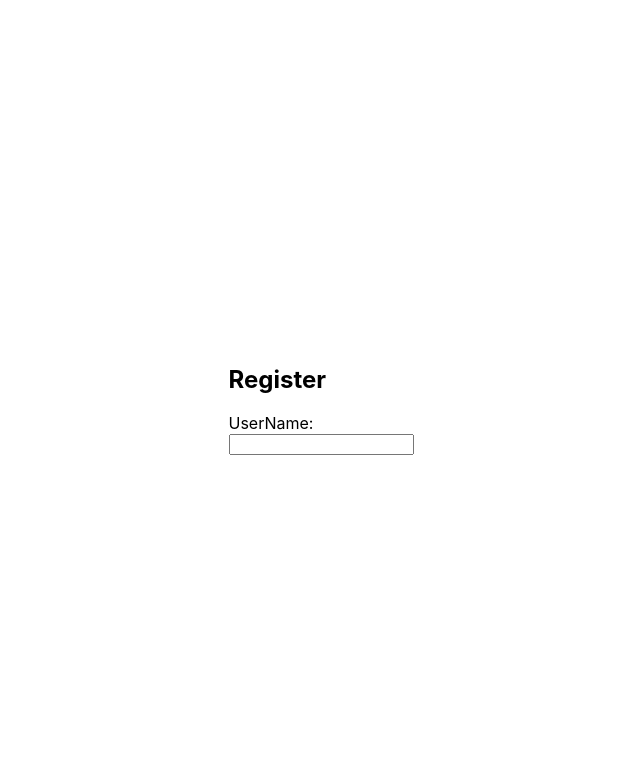
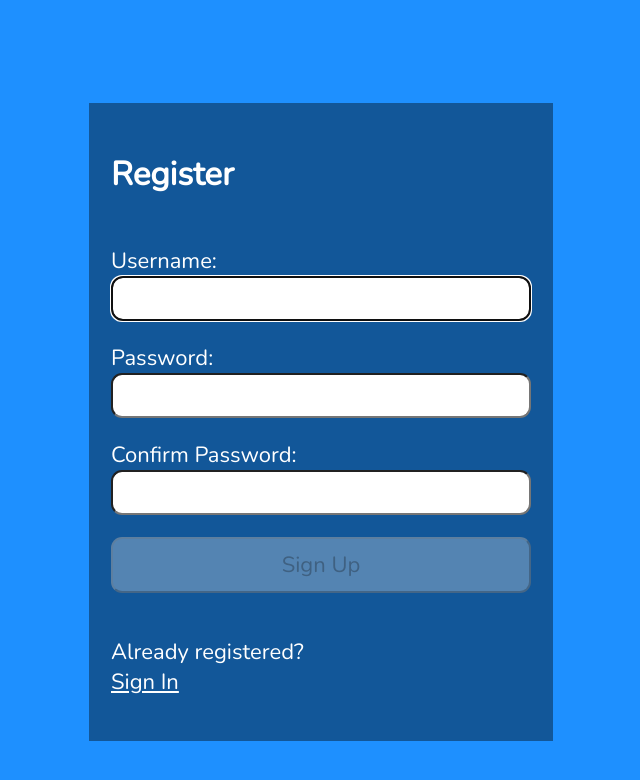
Before and after one commit to ajrfyd/login-prac, a React (Create React App) app: page / in a window 1280 px wide. Shown: the top 780 px of the page, without its empty margins (319-959 px from the left). Built offline with nearby package versions, Linux system fonts and the light colour scheme; the HTML template or start-up script is replaced by a standard one.

Commit message:
Setting: Initial Setting

```diff
--- a/src/App.tsx
+++ b/src/App.tsx
@@ -4,7 +4,7 @@
 const App = () => {
 
   return (
-    <main>
+    <main className='App'>
       <Register />
     </main>
   )
--- /dev/null
+++ b/src/api/axios.js
@@ -0,0 +1,5 @@
+import axios from 'axios';
+
+export default axios.create({
+    baseURL: 'http://localhost:3500'
+});
--- a/src/components/Register/Register.tsx
+++ b/src/components/Register/Register.tsx
@@ -1,20 +1,33 @@
 import React, { useState, useEffect, useRef, useTransition } from "react";
 import styled from 'styled-components';
 import CustomInput from "../utils/Input";
-import { user_regex, pass_regex } from "../../utils/utils";
+import { user_regex, pass_regex, REGISTER_URL } from "../../utils/utils";
+import axios from "axios";
+import { AiOutlineCheck, AiOutlineClose, AiOutlineInfoCircle } from 'react-icons/ai'
 
+type AxiosRes = {
+  accessToken: string;
+  data: [],
+  err?: Errtype;
+}
+
+type Errtype = {
+  response: {
+    status: number;
+  }
+}
 
 const Register = () => {
   const userRef = useRef<HTMLInputElement>(null);
-  const errRef = useRef();
+  const errRef = useRef<HTMLParagraphElement>(null);
 
-  const [user, setUser] = useState<string>('');
-  const [validName, setValidName] = useState<boolean>(false);
-  const [userFocus, setUserFocus] = useState<boolean>(false);
+  const [user, setUser] = useState('');
+  const [validName, setValidName] = useState(false);
+  const [userFocus, setUserFocus] = useState(false);
 
   const [pwd, setPwd] = useState<string>('');
-  const [validPwd, setValidPwd] = useState<boolean>(false);
-  const [pwdFocus, setPwdFocus] = useState<boolean>(false);
+  const [validPwd, setValidPwd] = useState(false);
+  const [pwdFocus, setPwdFocus] = useState(false);
 
   const [matchPwd, setMatchPwd] = useState('');
   const [validMatch, setValidMatch] = useState(false);
@@ -30,21 +43,168 @@
   }, [])
 
   useEffect(() => {
+    setValidName(user_regex.test(user));
+  }, [user])
+
+  useEffect(() => {
     const result = user_regex.test(user);
     setValidName(result);
-  }, [])
+  }, [user]);
 
-  const submitHandler = () => {
+  useEffect(() => {
+    setValidPwd(pass_regex.test(pwd));
+    setValidMatch(pwd === matchPwd);
+  }, [pwd, matchPwd])
+
+  useEffect(() => {
+    setErrMsg('');
+  }, [user, pwd, matchPwd])
+
+  const submitHandler = (e: React.FormEvent) => {
+    e.preventDefault();
 
   }
+
+  // const handleSubmit = async (e: React.FormEvent) => {
+  //   e.preventDefault();
+  //   // if button enabled with JS hack
+  //   const v1 = user_regex.test(user);
+  //   const v2 = pass_regex.test(pwd);
+  //   if (!v1 || !v2) {
+  //       setErrMsg("Invalid Entry");
+  //       return;
+  //     }
+  //     try {
+  //         const response: AxiosRes = await axios.post(REGISTER_URL,
+  //             JSON.stringify({ user, pwd }),
+  //             {
+  //                 headers: { 'Content-Type': 'application/json' },
+  //                 withCredentials: true
+  //             }
+  //         );
+  //         console.log(response?.data);
+  //         console.log(response?.accessToken);
+  //         console.log(JSON.stringify(response))
+  //         setSuccess(true);
+  //         //clear state and controlled inputs
+  //         //need value attrib on inputs for this
+  //         setUser('');
+  //         setPwd('');
+  //         setMatchPwd('');
+  //     } catch (err) {
+  //         if (!err?.response) {
+  //             setErrMsg('No Server Response');
+  //         } else if (err.response?.status === 409) {
+  //             setErrMsg('Username Taken');
+  //         } else {
+  //             setErrMsg('Registration Failed')
+  //         }
+  //         if(err) {
+  //           errRef.current.focus();
+  //         }
+  //     }
+  // }
+
+
   return (
-    <Section>
-      <h1>Register</h1>
-      <label htmlFor="username">UserName: </label>
-      <form onSubmit={submitHandler}>
-        <CustomInput name='username'/>
-      </form>
-    </Section>
+    <>
+      {
+        success ? (
+          <section>
+              <h1>Success!</h1>
+              <p>
+                  <a href="#">Sign In</a>
+              </p>
+          </section>
+        ) : (
+          <section>
+            <p ref={errRef} className={errMsg ? "errmsg" : "offscreen"} aria-live="assertive">{errMsg}</p>
+            <h1>Register</h1>
+            <form onSubmit={submitHandler}>
+              <label htmlFor="username">
+                Username:
+                <AiOutlineCheck className={validName ? "valid" : "hide"}/>
+                <AiOutlineClose className={validName || !user ? "hide" : "invalid"}/>
+              </label>
+              <input
+                type="text"
+                id="username"
+                ref={userRef}
+                autoComplete="off"
+                onChange={(e) => setUser(e.target.value)}
+                value={user}
+                required
+                aria-invalid={validName ? "false" : "true"}
+                aria-describedby="uidnote"
+                onFocus={() => setUserFocus(true)}
+                onBlur={() => setUserFocus(false)}
+              />
+              <p id="uidnote" className={userFocus && user && !validName ? "instructions" : "offscreen"}>
+                <AiOutlineInfoCircle />
+                4 to 24 characters.<br />
+                Must begin with a letter.<br />
+                Letters, numbers, underscores, hyphens allowed.
+              </p>
+
+
+              <label htmlFor="password">
+                  Password:
+                  <AiOutlineCheck className={validPwd ? "valid" : "hide"}/>
+                  <AiOutlineClose className={validPwd || !pwd ? "hide" : "invalid"}/>
+              </label>
+              <input
+                  type="password"
+                  id="password"
+                  onChange={(e) => setPwd(e.target.value)}
+                  value={pwd}
+                  required
+                  aria-invalid={validPwd ? "false" : "true"}
+                  aria-describedby="pwdnote"
+                  onFocus={() => setPwdFocus(true)}
+                  onBlur={() => setPwdFocus(false)}
+              />
+              <p id="pwdnote" className={pwdFocus && !validPwd ? "instructions" : "offscreen"}>
+                  <AiOutlineInfoCircle />
+                  8 to 24 characters.<br />
+                  Must include uppercase and lowercase letters, a number and a special character.<br />
+                  Allowed special characters: <span aria-label="exclamation mark">!</span> <span aria-label="at symbol">@</span> <span aria-label="hashtag">#</span> <span aria-label="dollar sign">$</span> <span aria-label="percent">%</span>
+              </p>
+
+
+              <label htmlFor="confirm_pwd">
+                  Confirm Password:
+                  <AiOutlineCheck className={validMatch && matchPwd ? "valid" : "hide"}/>
+                  <AiOutlineClose className={validMatch || !matchPwd ? "hide" : "invalid"}/>
+              </label>
+              <input
+                type="password"
+                id="confirm_pwd"
+                onChange={(e) => setMatchPwd(e.target.value)}
+                value={matchPwd}
+                required
+                aria-invalid={validMatch ? "false" : "true"}
+                aria-describedby="confirmnote"
+                onFocus={() => setMatchFocus(true)}
+                onBlur={() => setMatchFocus(false)}
+              />
+              <p id="confirmnote" className={matchFocus && !validMatch ? "instructions" : "offscreen"}>
+                  <AiOutlineInfoCircle />
+                  Must match the first password input field.
+              </p>
+
+              <button disabled={!validName || !validPwd || !validMatch ? true : false}>Sign Up</button>
+            </form>
+            <p>
+                Already registered?<br />
+                <span className="line">
+                    {/*put router link here*/}
+                    <a href="#">Sign In</a>
+                </span>
+            </p>
+          </section>
+        )
+      }
+    </>
   )
 }
 
--- a/src/components/utils/Input.tsx
+++ b/src/components/utils/Input.tsx
@@ -6,7 +6,7 @@
 
 }
 
-const CustomInput = ({ name, }: InputProps) => {
+const CustomInput = ({ name }: InputProps) => {
   const [user, setUser] = useState({});
   const [focus, setFocus] = useState(false);
   const inputRef = useRef<HTMLInputElement>(null);
--- a/src/index.css
+++ b/src/index.css
@@ -1,16 +1,121 @@
+@import url('https://fonts.googleapis.com/css2?family=Nunito&display=swap');
+
+:root {
+  accent-color: magenta;
+}
 body {
   margin: 0;
   padding: 0;
   box-sizing: border-box;
-  font-family: -apple-system, BlinkMacSystemFont, 'Segoe UI', 'Roboto', 'Oxygen',
-    'Ubuntu', 'Cantarell', 'Fira Sans', 'Droid Sans', 'Helvetica Neue',
-    sans-serif;
   -webkit-font-smoothing: antialiased;
   -moz-osx-font-smoothing: grayscale;
+}
+
+html {
+  font-family: 'Nunito', sans-serif;
+  font-size: 22px;
+  color: #fff;
+}
+
+body {
+  min-height: 100vh;
+  background-color: dodgerblue;
+}
+
+.App {
   display: flex;
+  flex-direction: column;
   justify-content: center;
   align-items: center;
   min-height: 100vh;
+  padding: 1rem 0.5rem;
+}
+
+section {
+  width: 100%;
+  max-width: 420px;
+  min-height: 400px;
+  display: flex;
+  flex-direction: column;
+  justify-content: flex-start;
+  padding: 1rem;
+  background-color: rgba(0,0,0,0.4);
+}
+
+form {
+  display: flex;
+  flex-direction: column;
+  justify-content: space-evenly;
+  flex-grow: 1;
+  padding-bottom: 1rem;
+}
+
+a, a:visited {
+  color: #fff;
+}
+
+input[type="text"],
+input[type="password"],
+button,
+textarea {
+  font-family: 'Nunito', sans-serif;
+  font-size: 22px;
+  padding: 0.25rem;
+  border-radius: 0.5rem;
+}
+
+label,
+button {
+  margin-top: 1rem;
+}
+
+button {
+  padding: 0.5rem;
+}
+
+.instructions {
+  font-size: 0.75rem;
+  border-radius: 0.5rem;
+  background: #000;
+  color: #fff;
+  padding: 0.25rem;
+  position: relative;
+  bottom: -10px;
+}
+
+.instructions > svg {
+  margin-right: 0.25rem;
+}
+
+.offscreen {
+  position: absolute;
+  left: -9999px;
+}
+
+.hide {
+  display: none;
+}
+
+.valid {
+  color: limegreen;
+  margin-left: 0.25rem;
+}
+
+.invalid {
+  color: red;
+  margin-left: 0.25rem;
+}
+
+.errmsg {
+  background-color: lightpink;
+  color: firebrick;
+  font-weight: bold;
+  padding: 0.5rem;
+  margin-bottom: 0.5rem;
+}
+
+.line {
+  display: inline-block;
 }
 
 code {
--- a/src/utils/utils.js
+++ b/src/utils/utils.js
@@ -1,5 +1,6 @@
 export const utils = {
 }
 
-export const user_regex = /^[a-zA-Z][a-zA-Z0-9-_]{3, 23}$/;
-export const pass_regex = /^(?=.*[a-z])(?=.*[A-Z])(?=.*[0-9])(?=.*[!@#$%]).{8, 24}$/;
+export const user_regex = /^[A-z][A-z0-9-_]{3,23}$/;
+export const pass_regex = /^(?=.*[a-z])(?=.*[A-Z])(?=.*[0-9])(?=.*[!@#$%]).{8,24}$/;
+export const REGISTER_URL = '/register';
```
